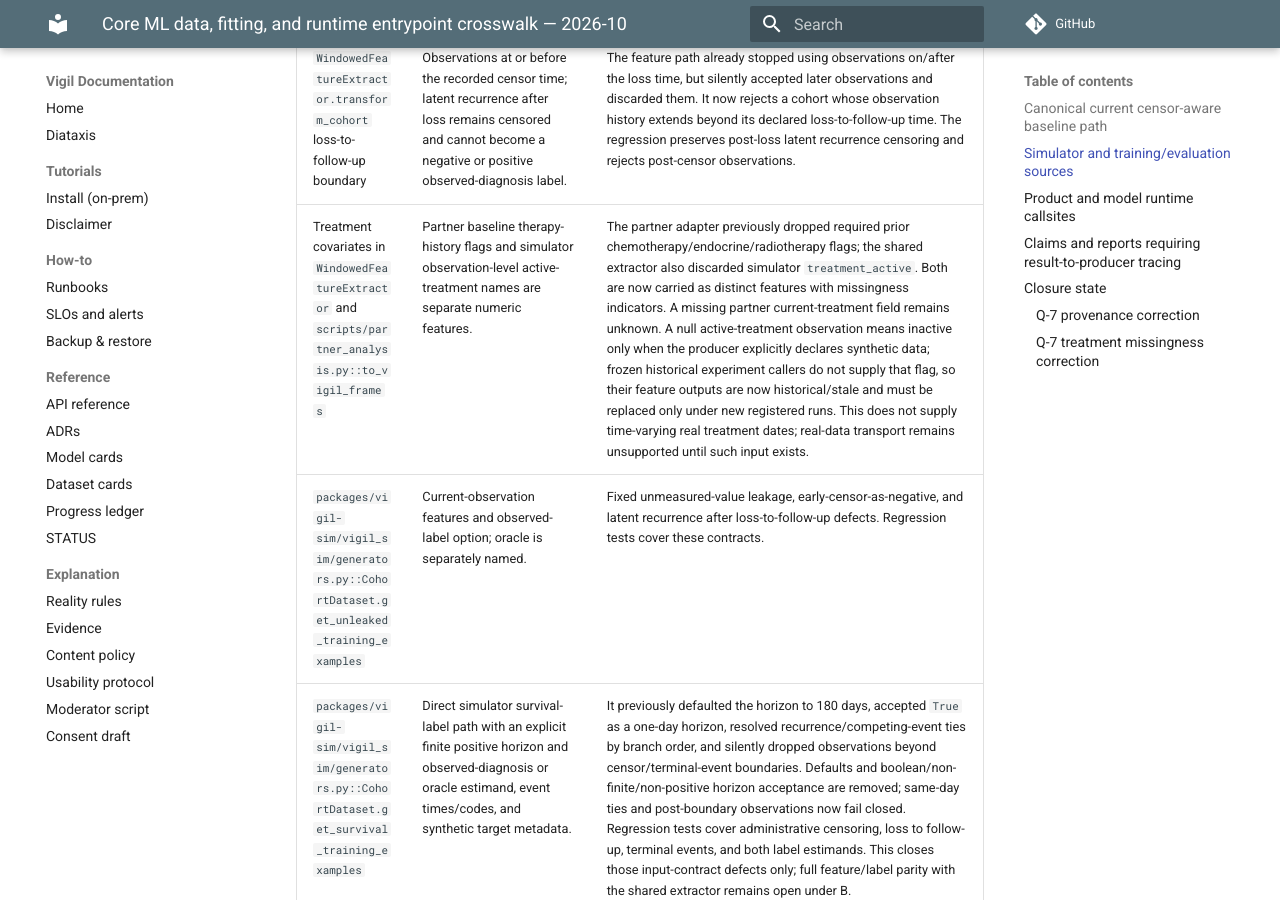
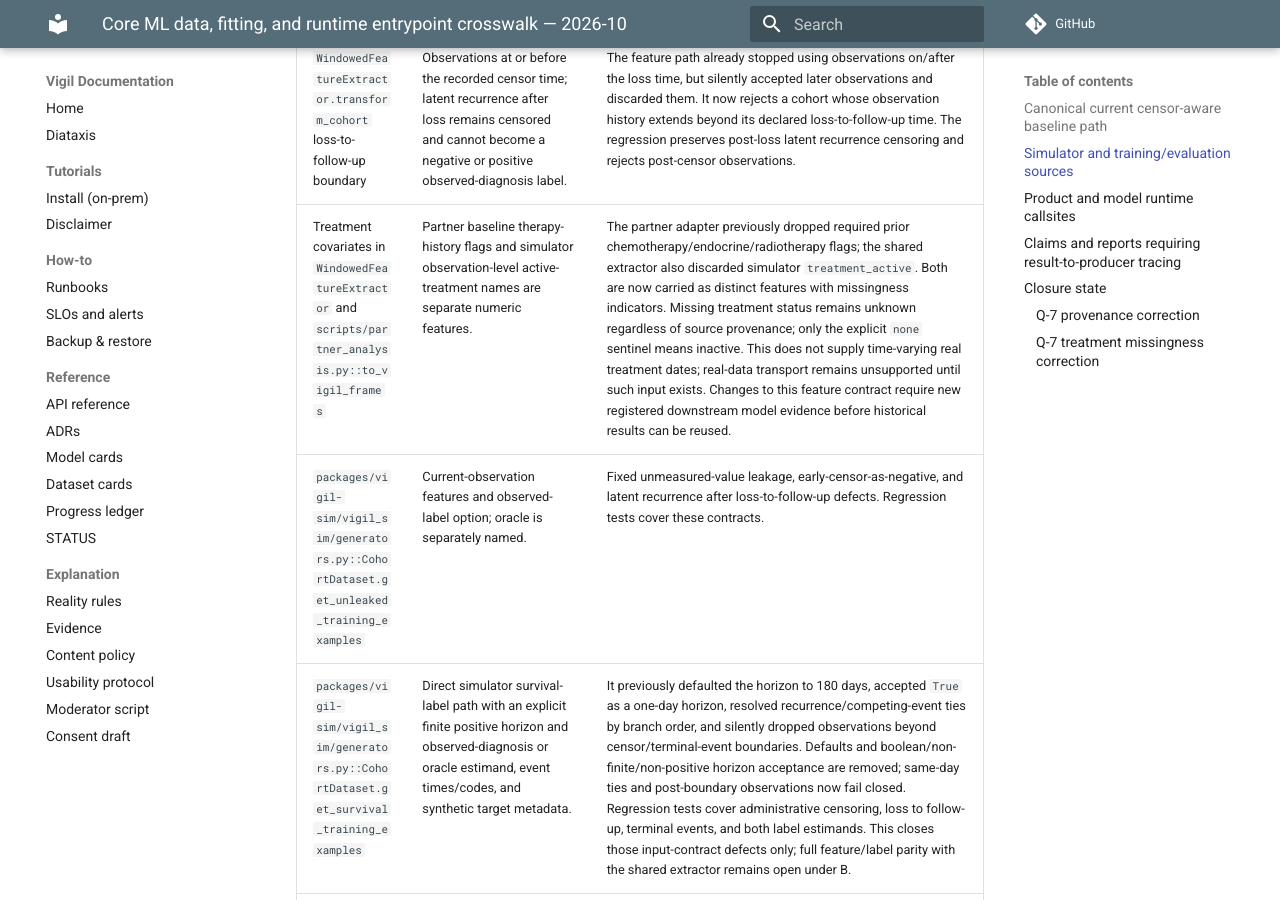
Before and after one commit to gasthecreator/vigil, an MkDocs documentation site: the page built from docs/audits/CORE-ML-ENTRYPOINT-CROSSWALK-2026-10.md, in a window 1280 px wide and 900 px high, scrolled down 5915 px. Built offline with MkDocs 1.6.1 and Material for MkDocs 9.7.7, drawn with Linux system fonts in a browser that asks for light colours; comment, search, counter and statistics services are not loaded.

Commit message:
docs(ml): align treatment provenance contract

```diff
--- a/docs/audits/CORE-ML-ENTRYPOINT-CROSSWALK-2026-10.md
+++ b/docs/audits/CORE-ML-ENTRYPOINT-CROSSWALK-2026-10.md
@@ -35,7 +35,7 @@
 | Source | Data / target actually used | Discrepancy and disposition |
 |---|---|---|
 | `WindowedFeatureExtractor.transform_cohort` loss-to-follow-up boundary | Observations at or before the recorded censor time; latent recurrence after loss remains censored and cannot become a negative or positive observed-diagnosis label. | The feature path already stopped using observations on/after the loss time, but silently accepted later observations and discarded them. It now rejects a cohort whose observation history extends beyond its declared loss-to-follow-up time. The regression preserves post-loss latent recurrence censoring and rejects post-censor observations. |
-| Treatment covariates in `WindowedFeatureExtractor` and `scripts/partner_analysis.py::to_vigil_frames` | Partner baseline therapy-history flags and simulator observation-level active-treatment names are separate numeric features. | The partner adapter previously dropped required prior chemotherapy/endocrine/radiotherapy flags; the shared extractor also discarded simulator `treatment_active`. Both are now carried as distinct features with missingness indicators. A missing partner current-treatment field remains unknown. A null active-treatment observation means inactive only when the producer explicitly declares synthetic data; frozen historical experiment callers do not supply that flag, so their feature outputs are now historical/stale and must be replaced only under new registered runs. This does not supply time-varying real treatment dates; real-data transport remains unsupported until such input exists. |
+| Treatment covariates in `WindowedFeatureExtractor` and `scripts/partner_analysis.py::to_vigil_frames` | Partner baseline therapy-history flags and simulator observation-level active-treatment names are separate numeric features. | The partner adapter previously dropped required prior chemotherapy/endocrine/radiotherapy flags; the shared extractor also discarded simulator `treatment_active`. Both are now carried as distinct features with missingness indicators. Missing treatment status remains unknown regardless of source provenance; only the explicit `none` sentinel means inactive. This does not supply time-varying real treatment dates; real-data transport remains unsupported until such input exists. Changes to this feature contract require new registered downstream model evidence before historical results can be reused. |
 | `packages/vigil-sim/vigil_sim/generators.py::CohortDataset.get_unleaked_training_examples` | Current-observation features and observed-label option; oracle is separately named. | Fixed unmeasured-value leakage, early-censor-as-negative, and latent recurrence after loss-to-follow-up defects. Regression tests cover these contracts. |
 | `packages/vigil-sim/vigil_sim/generators.py::CohortDataset.get_survival_training_examples` | Direct simulator survival-label path with an explicit finite positive horizon and observed-diagnosis or oracle estimand, event times/codes, and synthetic target metadata. | It previously defaulted the horizon to 180 days, accepted `True` as a one-day horizon, resolved recurrence/competing-event ties by branch order, and silently dropped observations beyond censor/terminal-event boundaries. Defaults and boolean/non-finite/non-positive horizon acceptance are removed; same-day ties and post-boundary observations now fail closed. Regression tests cover administrative censoring, loss to follow-up, terminal events, and both label estimands. This closes those input-contract defects only; full feature/label parity with the shared extractor remains open under B. |
 | `packages/vigil-sim/vigil_sim/generators.py::generate_cohort` | Synthetic visits, assays, treatment, facilities, imaging propensity/result, and dynamic confirmed-diagnosis state. | Legacy and v3 G1/G2 retain historical direct-mapping/fixed-burst semantics. New `balanced_synthetic_core_v4` implements configured G1 secretion/clearance and G2 Poisson shot noise; EXP-CORE-ML-011 provides partial mechanism evidence from source SHA `7bb5533`, with the precise coverage gaps recorded in its reconciliation. Its parameters remain uncalibrated. `balanced_synthetic_v1`, including EXP-CORE-ML-008, omits facility/verification/missingness assumptions and remains historical only. V3 constants are transcribed from legacy source and are not calibrated. G3's linear signal is capped in core_v3/v4; legacy profiles preserve the prior extrapolation for replay. Population realism, clinical verification, model calibration, and reuse of earlier studies remain open (ADRs 0040, 0047). |
```
